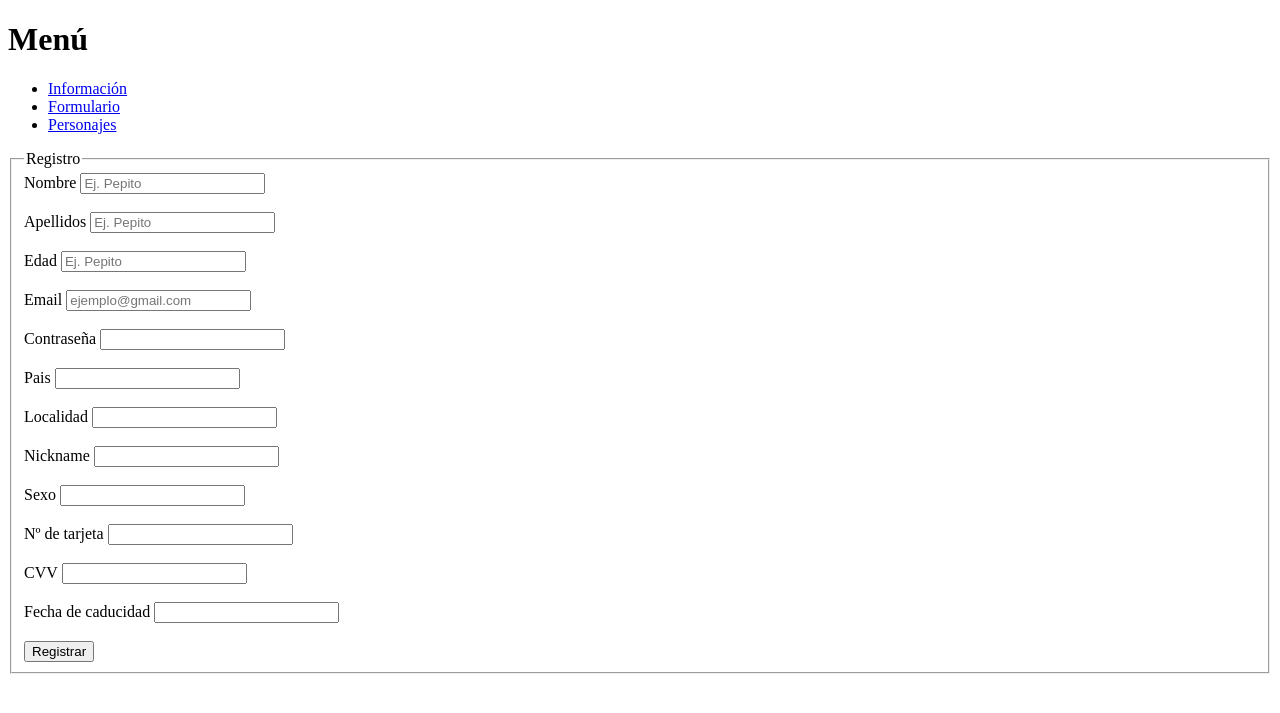
After one commit to TridenteEuropeo/PaginaConex, a Node server app: page /Formulario in a window 1280 px wide. The commit adds this page. Shown: the top 713 px of the page. Run offline with Node 20, Linux system fonts and the light colour scheme; some libraries are stand-ins or nearby versions.

Commit message:
Actualizacion 07/02/22 (01:00)

```diff
--- a/src/database.js
+++ b/src/database.js
@@ -2,7 +2,7 @@ import { connect } from "mongoose";
 
 (async () => {
   try {
-    const db = await connect("mongodb://localhost/doctorStrange");
+    const db = await connect("mongodb+srv://tridenteeuropeo:tridenteeuropeo@cluster0.rrxyb.mongodb.net/UsuariosDoctorStrange?retryWrites=true&w=majority");
     console.log("DB contectado a ", db.connection.name);
   } catch (error) {
     console.error(error);
--- a/src/routes/index.routes.js
+++ b/src/routes/index.routes.js
@@ -1,20 +1,30 @@
 import { Router } from "express";
+import req from "express/lib/request";
+import res from "express/lib/response";
+import Usuario from "../models/Usuario";
 
 const router = Router();
 
+//Renderizado de nuestras rutas
 router.get("/", (req, res) => {
-  res.render('index');
+  res.render("index");
 });
-router.get("/about", (req, res) => {
-  res.send('about');
+router.post("/Usuario/add", async (req, res) => {
+  const usuario = Usuario(req.body);
+
+  const usuarioGuardado = await usuario.save();
+  console.log(usuarioGuardado);
+  res.send("Registrando Usuario");
+});
+router.get("/Formulario", (req, res) => {
+  res.render("formulario");
 });
 router.get("/personajes", (req, res) => {
-  res.send('personajes');
+  res.render("/personajes");
 });
 
 router.get("/edit", (req, res) => {
-  res.send('edit');
+  res.render("edit");
 });
 
-
 export default router;
--- a/src/views/about.hbs
+++ /dev/null
@@ -1 +0,0 @@
-<h1>about</h1>
--- /dev/null
+++ b/src/views/formulario.hbs
@@ -0,0 +1,51 @@
+<form action="/Usuario/add" method="post">
+		<fieldset>
+			<legend>Registro</legend>
+			<label>Nombre</label>
+			<input type="text" name="nombre" placeholder="Ej. Pepito">
+			<br><br>
+			<label>Apellidos</label>
+			<input type="text" name="apellidos" placeholder="Ej. Pepito">
+			<br><br
+			<label>Edad</label>
+			<input type="text" name="edad" placeholder="Ej. Pepito">
+			<br><br
+			<label>Email</label>
+			<input type="email" name="email" placeholder="ejemplo@gmail.com">
+			<br><br>
+			<label>Contraseña</label>
+			<input type="password" name="contrasena">
+			<br><br>
+			<label>Pais</label>
+			<input type="text"  name="pais">
+			<br><br>
+			<label>Localidad</label>
+			<input type="texte"  name="localidad">
+			<br><br>
+			<label>Nickname</label>
+			<input type="text" name="nickname">
+			<br><br>
+			<label>Sexo</label>
+			<input type="text" name="sexo">
+			<br><br>
+			<label>Nº de tarjeta</label>
+			<input type="text" name="ntarjeta">
+			<br><br>
+			<label>CVV</label>
+			<input type="text" name="cvv">
+			<br><br>
+			<label>Fecha de caducidad</label>
+			<input type="text" name="fechacad">
+			<br><br>
+			<button>Registrar</button>
+
+
+
+
+
+
+
+
+
+		</fieldset>
+	</form>
--- a/src/views/layout/main.hbs
+++ b/src/views/layout/main.hbs
@@ -7,16 +7,7 @@
     <title>Doctor Strange</title>
 </head>
 <body>
-    <h1>Menú</h1>
-
-    <ul>
-    <li><a href="/">Información</a></li>
-    <li><a href="/about">Formulario</a></li>
-    <li><a href="a">Personajes</a></li>
-    </ul>
-
-
-
+    {{> menu}}
     {{{body}}}
 </body>
 </html>
--- /dev/null
+++ b/src/views/partials/menu.hbs
@@ -0,0 +1,7 @@
+    <h1>Menú</h1>
+
+    <ul>
+    <li><a href="/">Información</a></li>
+    <li><a href="/formulario">Formulario</a></li>
+    <li><a href="/personajes">Personajes</a></li>
+    </ul>
```
Also changed, not shown: src/app.js (+8 -5 lines), src/models/Usuario.js (added, +73 -0 lines).
